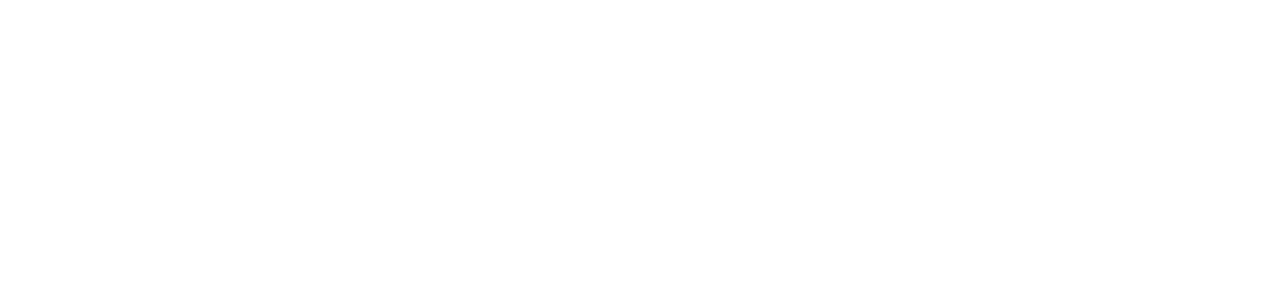
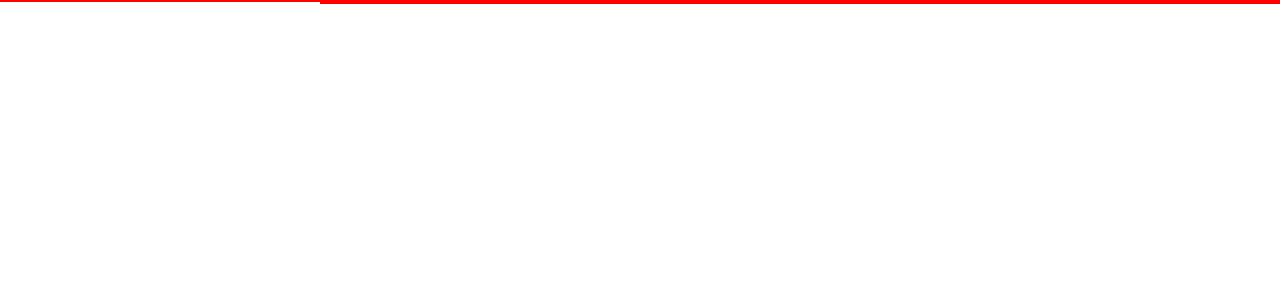
Before and after one commit to ArthurVendramini11mbTI/study-app, a Vue app: page /dashboard in a window 1280 px wide. Shown: the top 300 px of the page. Built offline with nearby package versions, Linux system fonts and the light colour scheme; a small style sheet from the web is missing.

Commit message:
New: Separação das seções no dashboard

```diff
--- a/index.html
+++ b/index.html
@@ -3,9 +3,8 @@
   <head>
     <meta charset="UTF-8">
     <link rel="stylesheet" href="/layers.css">
-    <link rel="icon" href="/favicon.ico">
     <meta name="viewport" content="width=device-width, initial-scale=1.0">
-    <title>Welcome to Vuetify 4</title>
+    <title>Axis App</title>
   </head>
   <body>
     <div id="app"></div>
--- /dev/null
+++ b/src/components/dashboard/dashboardCalendar.vue
@@ -0,0 +1,11 @@
+<script lang="ts"></script>
+
+<template>
+    <v-main class="border"></v-main>
+</template>
+
+<style>
+.border{
+    border: 1px solid red;
+}
+</style>
--- /dev/null
+++ b/src/components/dashboard/dashboardGoals.vue
@@ -0,0 +1,11 @@
+<script lang="ts"></script>
+
+<template>
+    <v-main class="border"></v-main>
+</template>
+
+<style>
+.border{
+    border: 1px solid red;
+}
+</style>
--- /dev/null
+++ b/src/components/dashboard/dashboardSideBar.vue
@@ -0,0 +1,11 @@
+<script lang="ts"></script>
+
+<template>
+    <v-main class="border"></v-main>
+</template>
+
+<style>
+.border{
+    border: 1px solid red;
+}
+</style>
--- /dev/null
+++ b/src/components/dashboard/dashboardUpperBar.vue
@@ -0,0 +1,11 @@
+<script lang="ts"></script>
+
+<template>
+    <v-main class="border"></v-main>
+</template>
+
+<style>
+.border{
+    border: 1px solid red;
+}
+</style>
--- a/src/pages/dashboard.vue
+++ b/src/pages/dashboard.vue
@@ -1,8 +1,31 @@
-<script lang="ts">
+<script setup lang="ts">
+import DashboardCalendar from '@/components/dashboard/dashboardCalendar.vue';
+import DashboardGoals from '@/components/dashboard/dashboardGoals.vue';
+import DashboardSideBar from '@/components/dashboard/dashboardSideBar.vue';
+import DashboardUpperBar from '@/components/dashboard/dashboardUpperBar.vue';
+
 </script>
 
 <template>
-    <v-main>
+    <v-row no-gutters>
+        <v-col cols="3">
+            <DashboardSideBar />
+        </v-col>
 
-    </v-main>
+        <v-col cols="9">
+            <v-row>
+                <DashboardUpperBar />
+            </v-row>
+
+            <v-row no-gutters>
+                <v-col cols="7">
+                    <DashboardCalendar />
+                </v-col>
+
+                <v-col cols="5">
+                    <DashboardGoals />
+                </v-col>
+            </v-row>
+        </v-col>
+    </v-row>
 </template>
```
